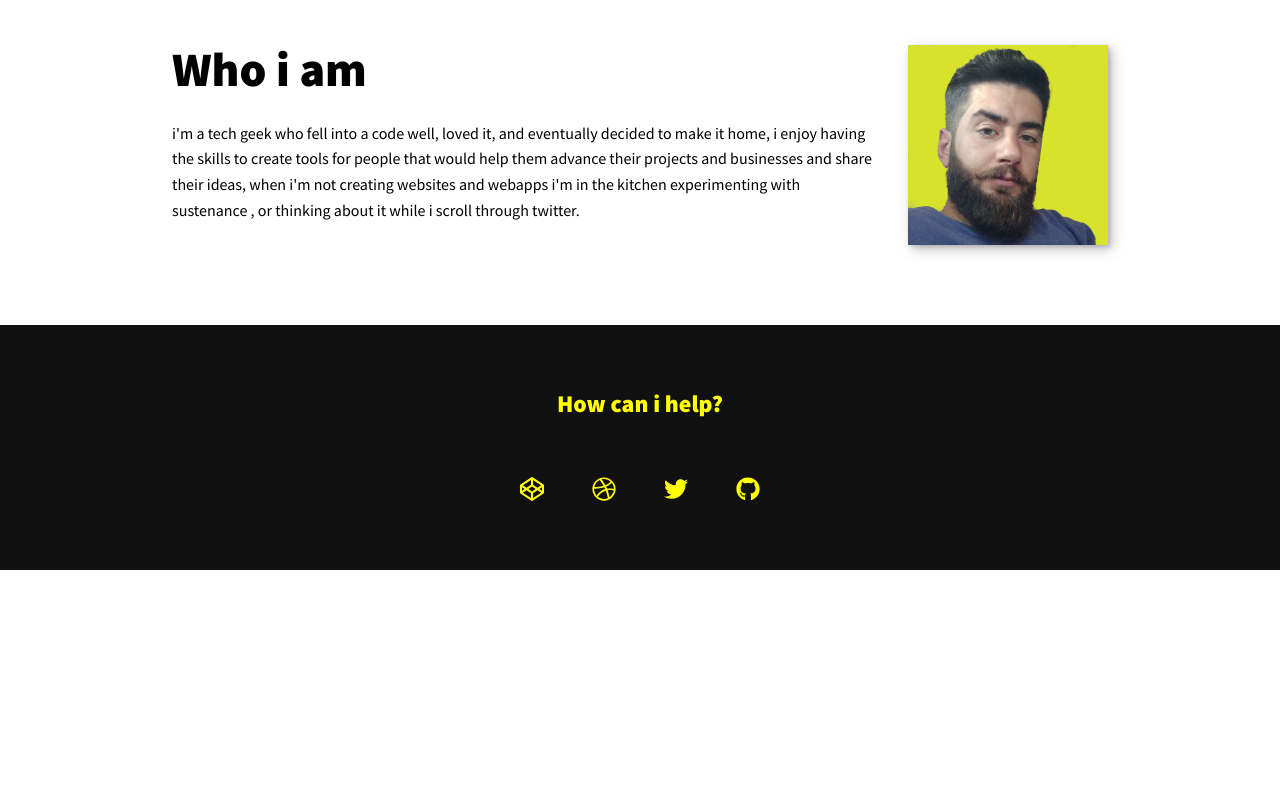
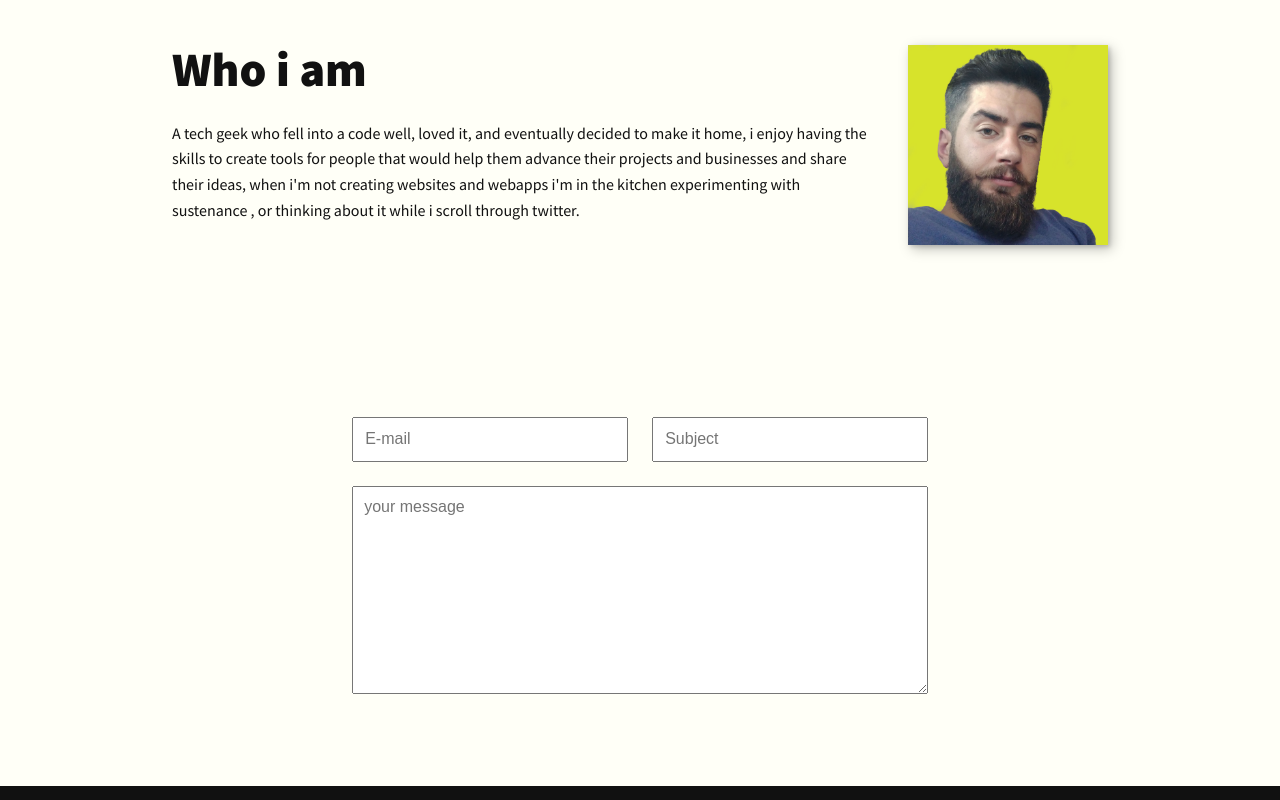
Before and after one commit to Bacell94/newPortfolio, a React (Create React App) app: page / in a window 1280 px wide. Shown: the part 1120-1920 px from the top of the page. Before the commit the page ends 1690 px from the top, so only its background shows below. Built offline with nearby package versions, Linux system fonts and the light colour scheme.

Commit message:
changed dark light and accent colors, added contactform

```diff
--- a/src/App.js
+++ b/src/App.js
@@ -3,9 +3,11 @@ import Header from "./components/Header";
 import Introduction from "./components/Introduction";
 import AboutMe from "./components/AboutMe";
 import MyWork from "./components/MyWork";
+import contact from "./components/Contact";
 import Footer from "./components/Footer";
 import ProjectOne from "./pages/ProjectOne"
 import { BrowserRouter, Route, Routes } from "react-router-dom";
+import Contact from "./components/Contact";
 
 export default function App() {
     const [navOn, setNavOn] = react.useState(false)
@@ -31,6 +33,7 @@ export default function App() {
                         <Introduction dark={darkMode}/>
                         <MyWork />
                         <AboutMe dark={darkMode}/>
+                        <Contact />
                     </div>
                    } />
                    <Route path="/projectone" element={<ProjectOne />} />
--- a/src/components/AboutMe.js
+++ b/src/components/AboutMe.js
@@ -5,7 +5,7 @@ export default function AboutMe(props) {
             <h2 className="section__title section__title__about">Who i am</h2>
             {/* <p className={`section__subtitle section__subtitle--about ${props.dark && "clr-dark"}`}></p> */}
             <p>
-                i'm a tech geek who fell into a code well, loved it, and eventually decided to make it home,
+                A tech geek who fell into a code well, loved it, and eventually decided to make it home,
                 i enjoy having the skills to create tools for people that would help them advance their projects and businesses and share their ideas,
                 when i'm not creating websites and webapps i'm in the kitchen experimenting with sustenance
                 , or thinking about it while i scroll through twitter.
--- /dev/null
+++ b/src/components/Contact.js
@@ -0,0 +1,14 @@
+
+export default function Contact() {
+
+    return(
+        <section>
+        <form action="">
+            <input type="e-mail" placeholder="E-mail"/>
+            <input type="text" placeholder="Subject"/>
+            <textarea name="" id="" cols="30" rows="10" placeholder="your message"></textarea>
+            </form>
+        </section>
+    )
+
+}
--- a/src/index.css
+++ b/src/index.css
@@ -12,9 +12,9 @@
     --fw-norm: 300;
     --fw-bold: 900;
     /* colors */
-    --clr-light: white;
-    --clr-dark: black;
-    --clr-accent: yellow;
+    --clr-light: rgb(255, 255, 247);
+    --clr-dark: rgb(17, 17, 17);
+    --clr-accent: rgb(215, 226, 44);
     /* font size */
     --fs-h1: 3rem;
     --fs-h2: 2.25rem;
@@ -243,8 +243,8 @@ header {
     .nav{
         position: static;
         width: 70%;
-        margin-right: -1.2em;
-        padding-right: 1.2em;
+        margin-right: -1em;
+        padding-right: 1em;
         margin-top: -6px;
         color: var(--clr-light);
         background-color: var(--clr-dark);
@@ -439,10 +439,32 @@ header {
     transform: scale(1.2);
     opacity: .5;
 }
+
+/* Contact */
+
+form{
+    max-width: 600px;
+    margin: 0 auto;
+    display: flex;
+    flex-wrap: wrap;
+}
+input,textarea{
+    width: 46%;
+    margin: 2%;
+    padding: .7em;
+}
+textarea{
+    width: 98%;
+}
+@media screen and (max-width: 600px){
+    input, textarea{
+        width: 98%;
+    }
+}
 /* footer */
 
 .footer {
-    background: #111;
+    background: rgb(17, 17, 17);
     color: var(--clr-accent);
     text-align: center;
     padding: 2.5em 0;
```
